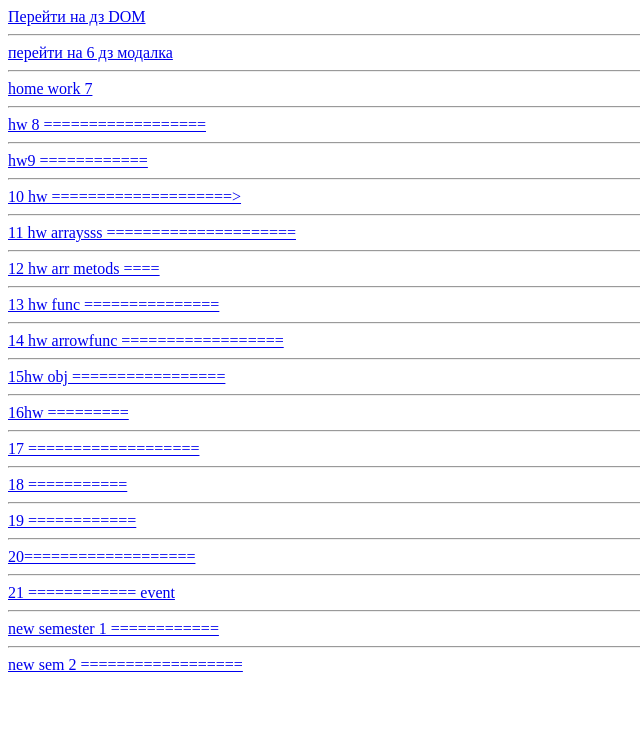
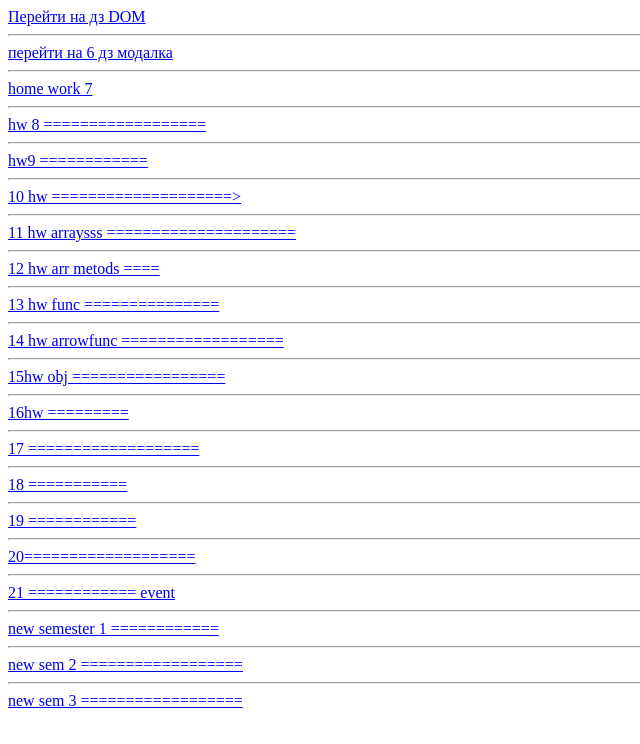
Before and after one commit to Andrewlosk/hw3-, a plain HTML site: page index.html in a window 1280 px wide. Shown: the whole page, without its empty margins (0-640 px from the left). Drawn offline with Linux system fonts and the light colour scheme.

```diff
--- a/index.html
+++ b/index.html
@@ -44,6 +44,9 @@
     <a href="./html/4sem1.html">new semester 1 ============</a>
     <hr>
     <a href="./html/4sem2.html">new sem 2 ==================</a>
+    <hr>
+    <a href="./html/4sem3.html">new sem 3 ==================</a>
+
 
 
     <script src="./js/hw4.js"></script>
```
